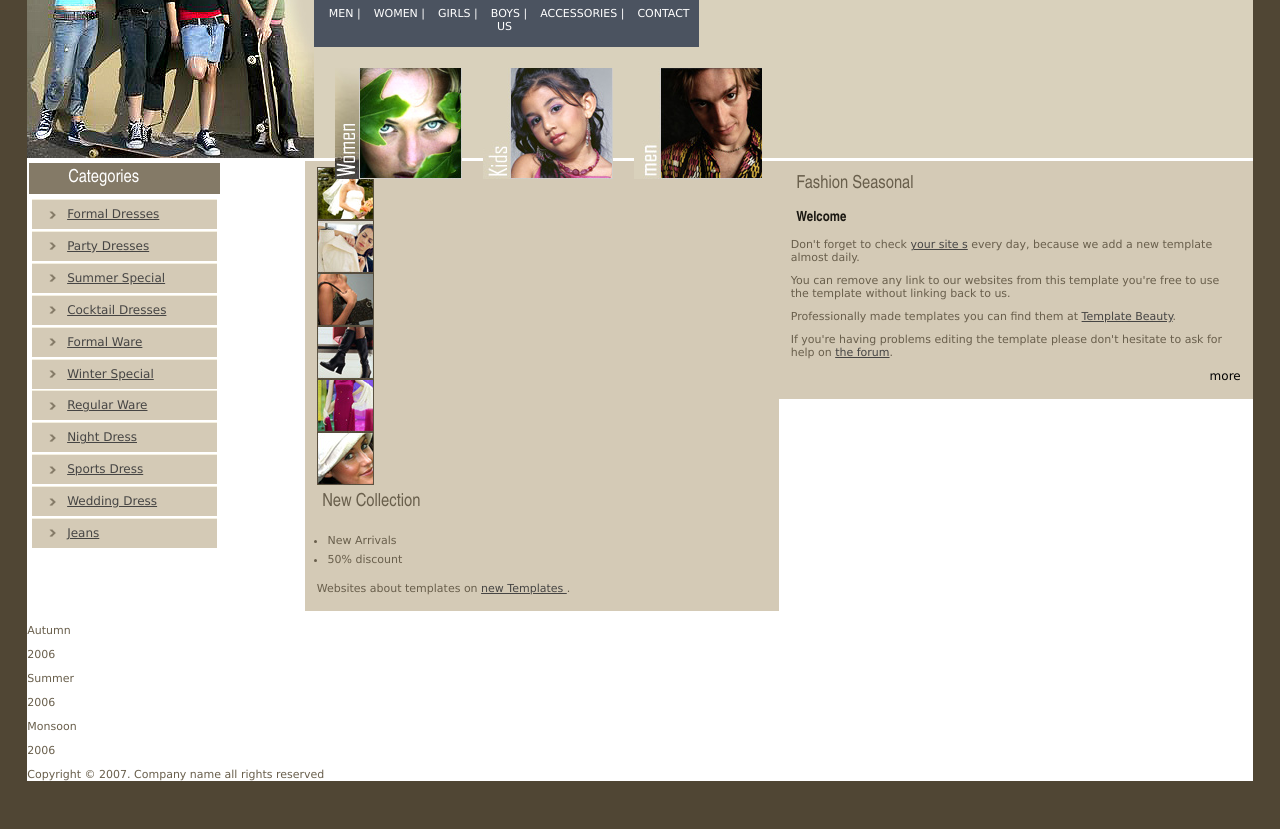
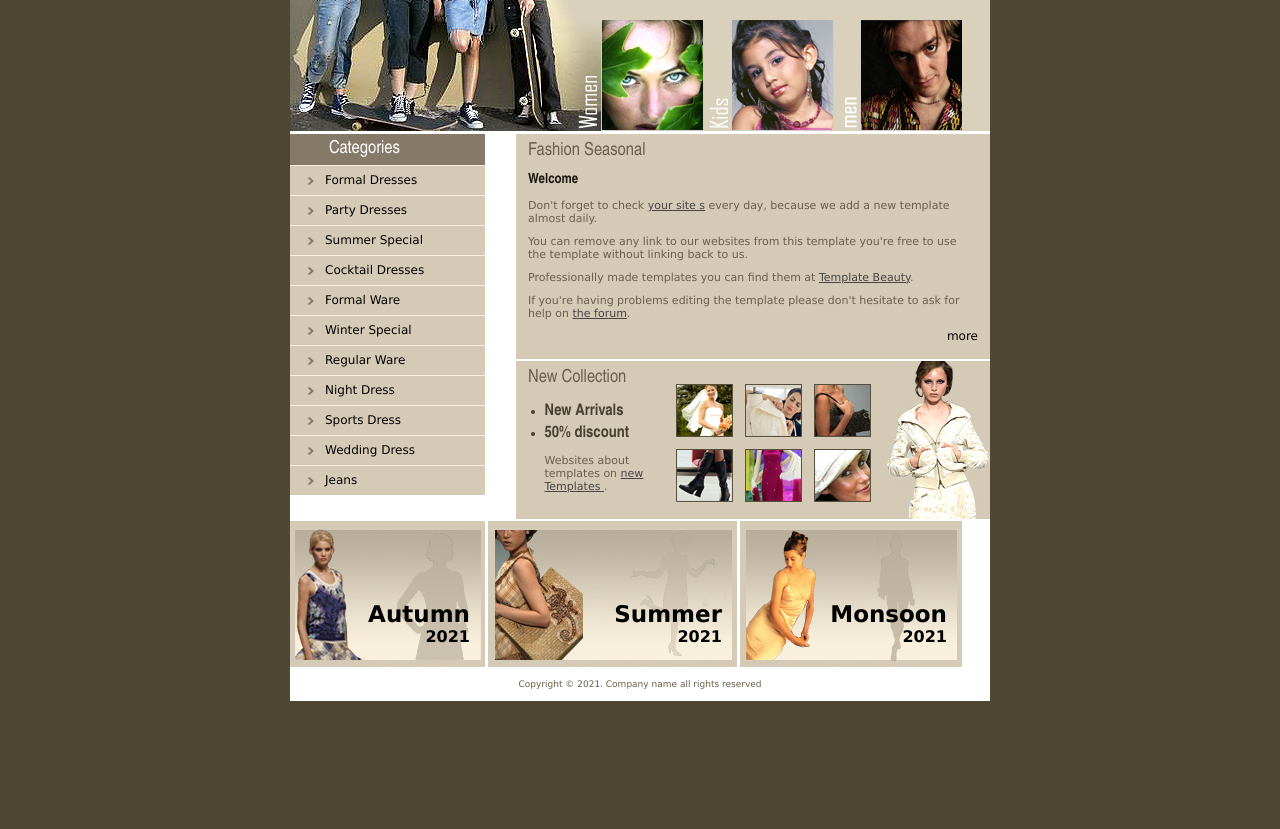
Before and after one commit to Leonardo-V-Guimaraes/PaginaSimples, a plain HTML site: page index.html in a window 1280 px wide. Shown: the part 172-1001 px from the top of the page. After the commit the page ends 920 px from the top, so only its background shows below. Drawn offline with Linux system fonts and the light colour scheme.

Commit message:
:package: Body complete

```diff
--- a/index.html
+++ b/index.html
@@ -100,21 +100,21 @@
        <div id="seas">
          <div id="seas-one">
            <p>Autumn</p>
-           <p class="date">2006</p>
+           <p class="date">2021</p>
          </div>
          <div id="seas-two">
            <p>Summer</p>
-           <p class="date">2006</p>
+           <p class="date">2021</p>
          </div>
          <div id="seas-three">
            <p>Monsoon</p>
-           <p class="date">2006</p>
+           <p class="date">2021</p>
          </div>
          <div class="clear"> </div>
        </div>
      </div>
      <div id="copyright">
-       <p>Copyright &copy; 2007. Company name all rights reserved</p>
+       <p>Copyright &copy; 2021. Company name all rights reserved</p>
     </div>
    </div>
 </body>
--- a/style.css
+++ b/style.css
@@ -1,6 +1,6 @@
 html, body, h1, h2, h3, h4, ul, li {
-	margin: 1%;
-padding: 1px;
+	margin: 0;
+padding: 0;
 }
 h1 img {
 	display: block;
@@ -39,9 +39,10 @@ body {
 #wrapper {
 	text-align: left;
 	margin: 37px auto;
-	width: 100%;
+	width: 672px;
 	background: #ffffff;
   position: relative;
+  min-width: 700px;
 	}
 
 #header {
@@ -188,80 +189,80 @@ h2 {
   padding: 7px 0 8px 35px;
 }
 #categories a {
-  text-decoration: ;
-  color: ;
+  text-decoration: none;
+  color: black;
 }
 #categories a:hover {
-  text-decoration: ;
+  text-decoration: underline;
 }
 
 #collection {
-  background: ;
+  background: #D4CAB6 bottom right url(images/person_bg.jpg) no-repeat;
 }
 #collection .inner {
-  padding-right: ;
+  padding-right: 98px;
 }
 #minigal {
-  float: ;
-  width: ;
-  margin-top: ;
-  margin-bottom: ;
+  float: right;
+  width: 222px;
+  margin-top: 1em;
+  margin-bottom: 1em;
 }
 #minigal div {
-  float: ;
-  margin: ;
+  float: left;
+  margin: 6px;
 }
 #collection ul {
-  margin-left: ;
+  margin-left: 1.5em;
 }
 #collection li {
-  margin: ;
-  color: ;
-  font-size: ;
-  font-weight: ;
-  font-family: ;
+  margin: 0.2em 0;
+  color: #463F32;
+  font-size: 16px;
+  font-weight: bold;
+  font-family: "arial narrow", arial, sans-serif;
 }
 #collection p {
-  width: ;
-  margin-left: ;
+  width: 103px;
+  margin-left: 1.5em;
 }
 
 #seas-one, #seas-two, #seas-three {
-  height: ;
+  height: 146px;
 }
 
 #seas-one {
-  float: ;
-  width: ;
-  margin-right: ;
-  background: ;
+  float: left;
+  width: 195px;
+  margin-right: 3px;
+  background: url(images/foot_1.jpg) no-repeat;
 }
 #seas-two {
-  float: ;
-  width: ;
-  margin-right: ;
-  background: ;
+  float: left;
+  width: 249px;
+  margin-right: 3px;
+  background: url(images/foot_2.jpg) no-repeat;
 }
 #seas-three {
-  float: ;
-  width: ;
-  background: ;
+    float: left;
+    width: 222px;
+    background: url(images/foot_3.jpg) no-repeat;
 }
 
 #seas p {
-  text-align: ;
-  color: ;
-  margin: ;
-  font-size: ;
-  font-weight: ;
+  text-align: right;
+  color: #000;
+  margin: 80px 15px 0 0;
+  font-size: 23px;
+  font-weight: bold;
 }
 #seas p.date {
-  margin-top: ;
-  font-size: ;
+    margin-top: 0;
+    font-size: 16px;
 }
 
 #copyright {
-  text-align: ;
-  font-size: ;
-  padding: ;
+  text-align: center;
+  font-size: 9px;
+  padding: 3px;
 }
```
